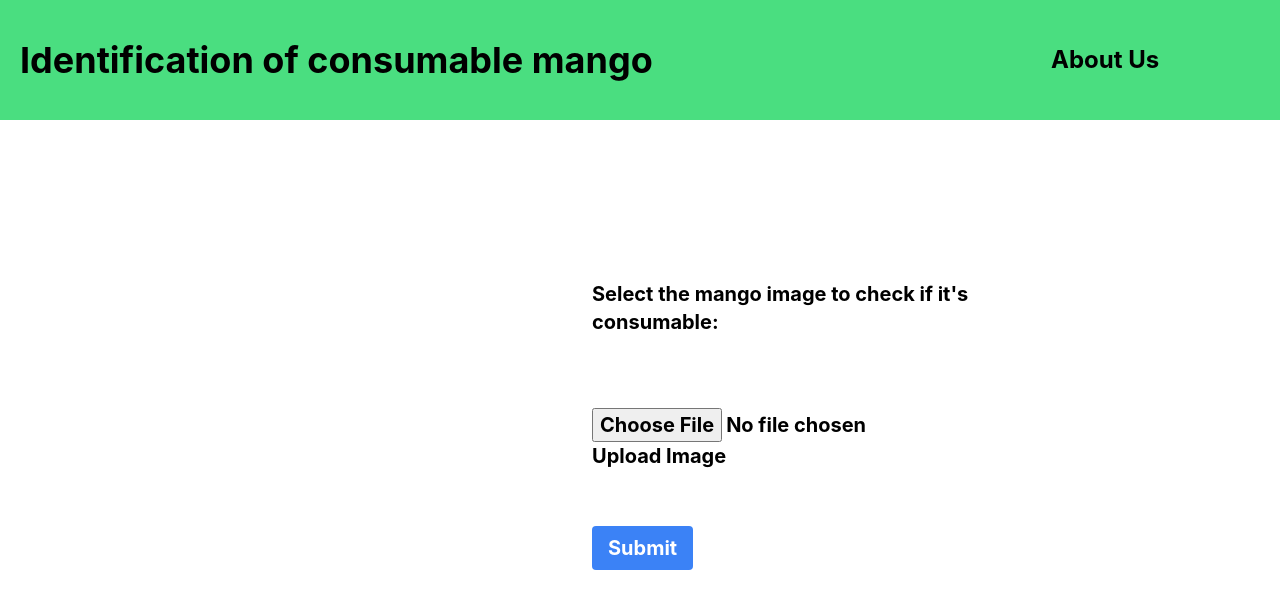
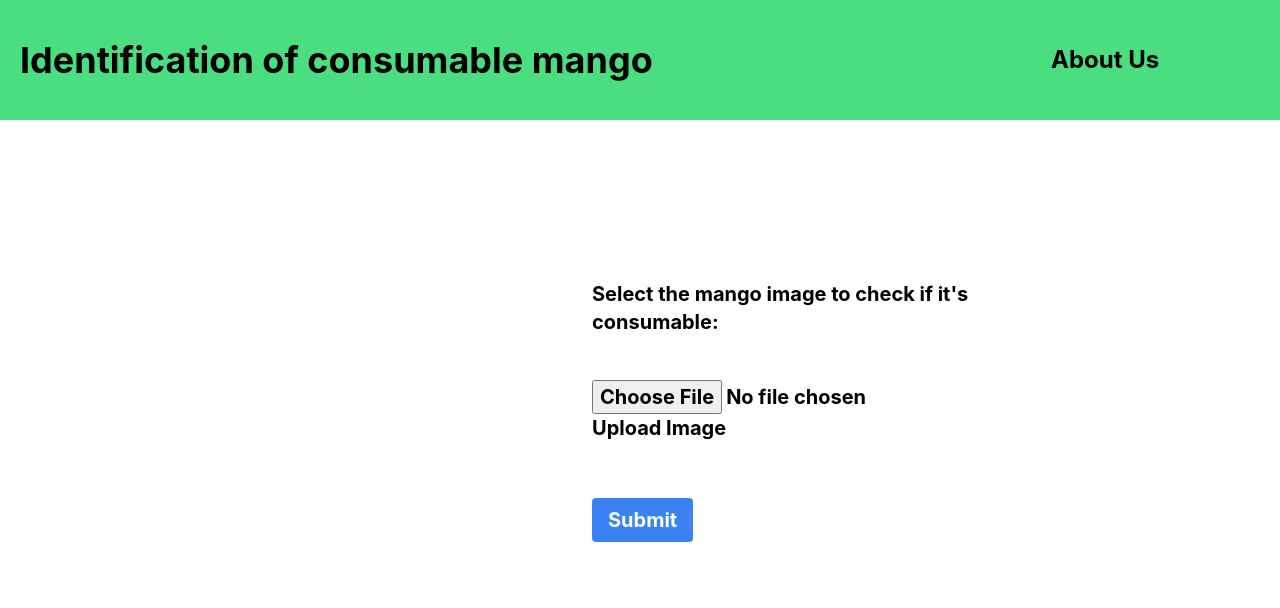
Before and after one commit to dilshankarunarathne/Mango_Analyse_Web, a React (Create React App) app in the folder mango-analysis/: page / in a window 1280 px wide. Shown: the top 608 px of the page. Built offline with nearby package versions, Linux system fonts and the light colour scheme.

Commit message:
Update Home.js

```diff
--- a/mango-analysis/src/Components/Home.js
+++ b/mango-analysis/src/Components/Home.js
@@ -60,7 +60,7 @@ function Home() {
           <div className="absolute inset-0 ... ">
             <div className='flex'>
               <div className='image-select flex-1'>
-                <div className="text-xl font-bold items-center justify-center grid grid-rows-2 mt-16 p-4">
+                <div className="text-xl font-bold items-center justify-center grid-rows-2 mt-16 p-4">
                   <div>
                     <h3>Select the mango image to check if it's consumable:</h3>
                   </div>
```
